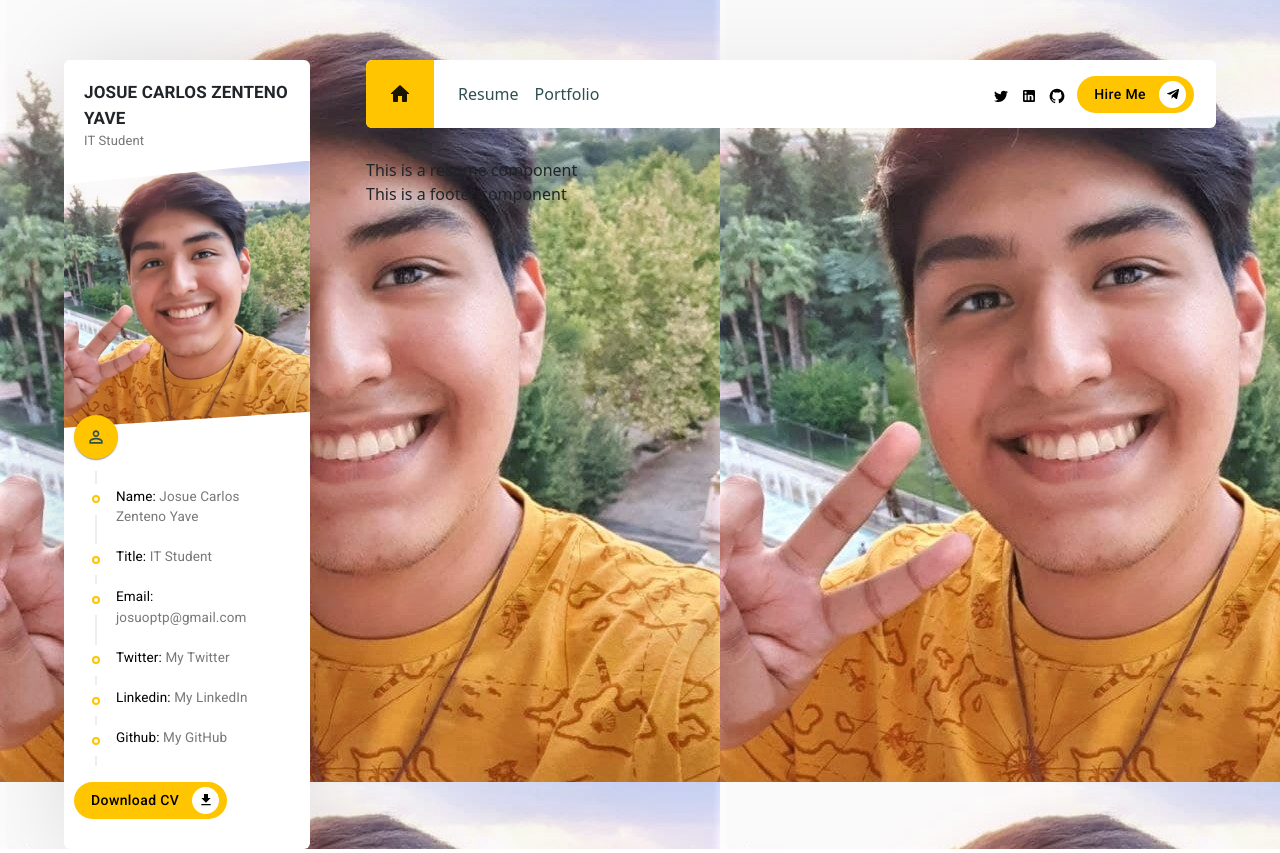
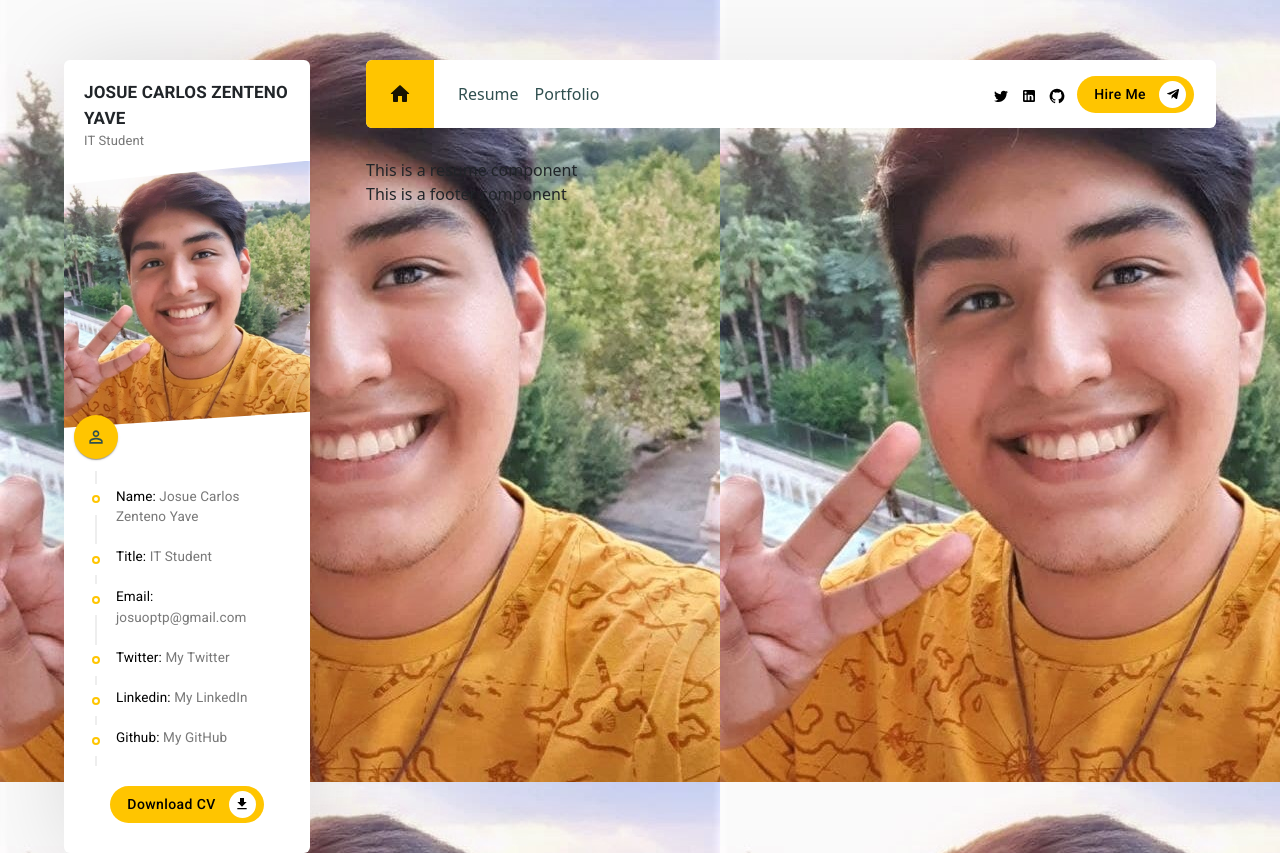
Before and after one commit to Josue-Zenteno/MyPersonalWebPage, a React (Create React App) app: page / in a window 1280 px wide. Built offline with nearby package versions, Linux system fonts and the light colour scheme.

Commit message:
Profile.css v0.1.0

```diff
--- a/src/components/Profile/Profile.css
+++ b/src/components/Profile/Profile.css
@@ -58,3 +58,10 @@
 .timelineItem_text > span {
   color: black;
 }
+
+.profile .button_container {
+  width: 100%;
+  display: flex !important;
+  justify-content: center;
+  margin-top: 20px;
+}
```
